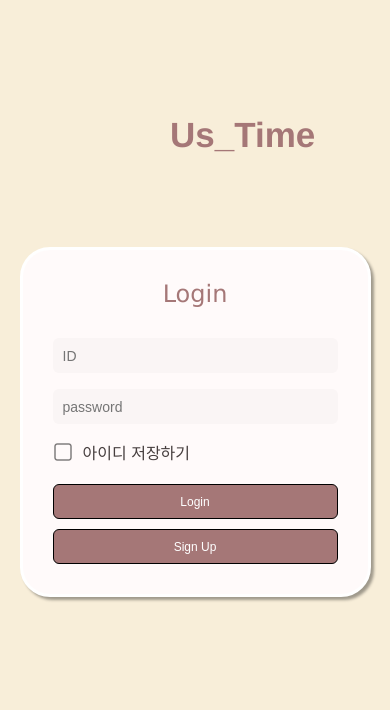
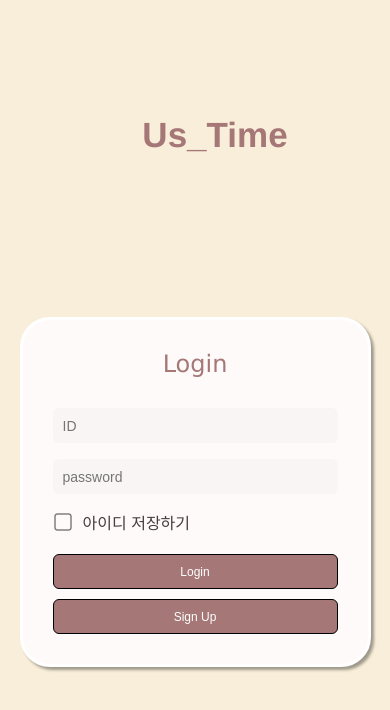
Before and after one commit to simjunseo98/UsTime_Frontend, a React (Create React App) app: page / in a window 390 px wide. Shown: the top 710 px of the page. Built offline with nearby package versions, Linux system fonts and the light colour scheme.

Commit message:
design: 로그인 창 반응형 웹(모바일) 수정

```diff
--- a/src/assets/style/Login.module.scss
+++ b/src/assets/style/Login.module.scss
@@ -110,14 +110,13 @@
     .Header {
         top: 15px;
         left: 20px;
+        position: relative;
     }
 
     .Logo {
         font-size: 35px; /* 로고 크기 축소 */
         font-weight: bold;
-        position: relative;
         margin-top: 100px;
-        margin-left: 150px;
     }
 
     .Login_box {
```
